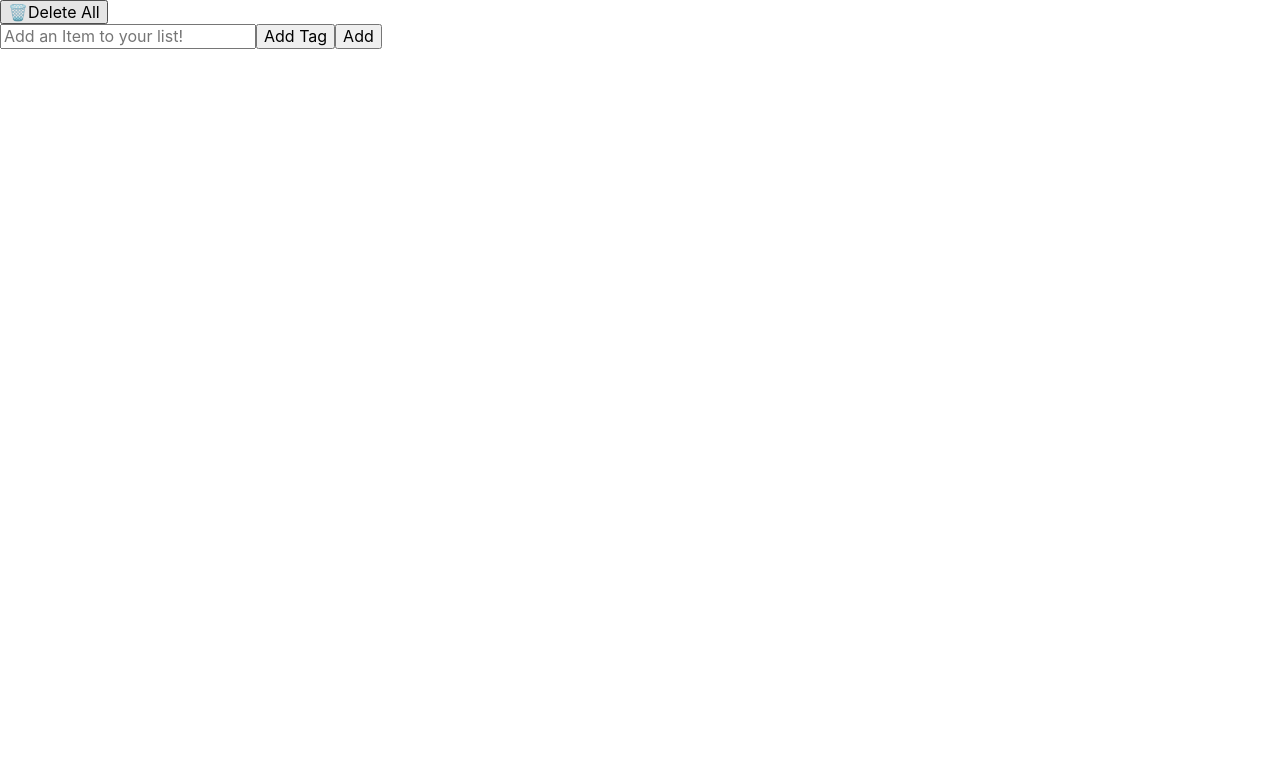
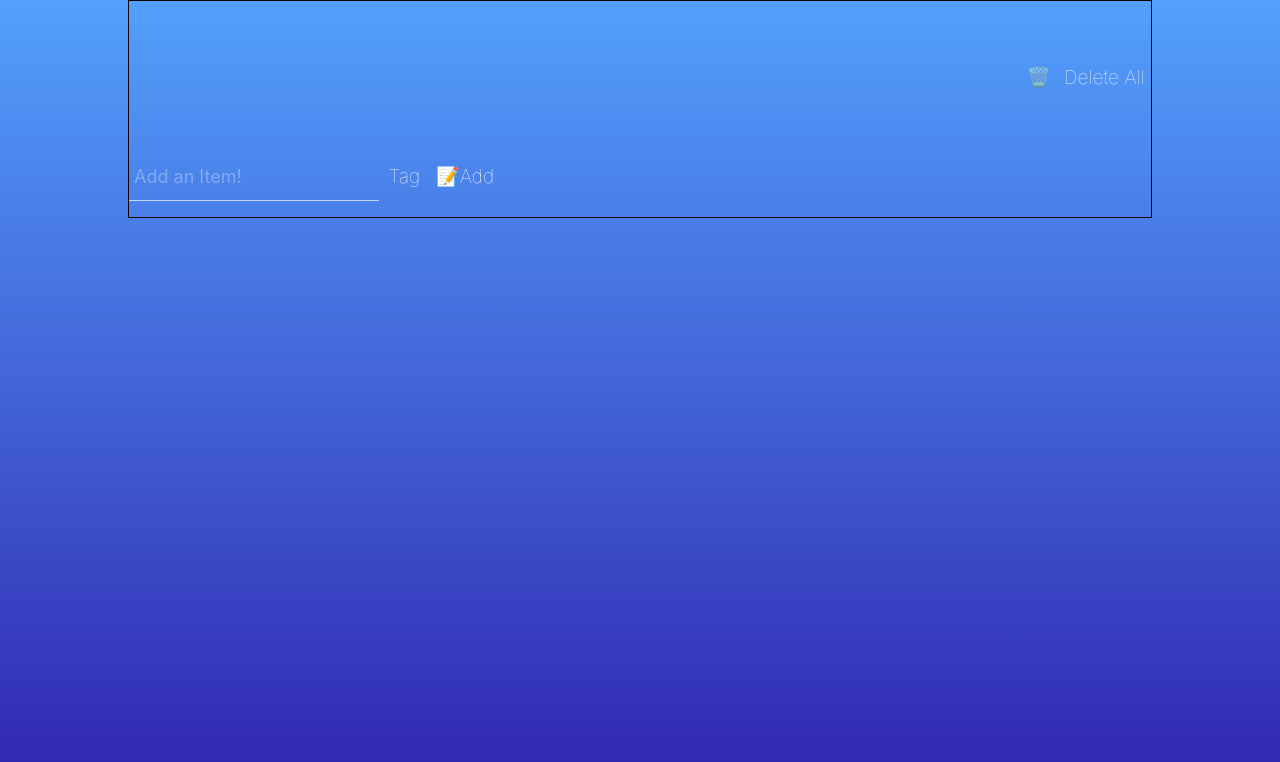
Before and after one commit to chibuzouguru/shopping-list, a React (Create React App) app: page / in a window 1280 px wide. Shown: the top 762 px of the page. Built offline with nearby package versions, Linux system fonts and the light colour scheme.

Commit message:
add toolip functionality for adding the tags

```diff
--- a/src/App.css
+++ b/src/App.css
@@ -1,3 +1,97 @@
 html {
   box-sizing: border-box;
 }
+
+*, *:before, *:after {
+  box-sizing: inherit;
+}
+
+body {
+  background: no-repeat linear-gradient(#53a0fd, #3023ae);
+  height: 100vh;
+  /* check if I can add avenir font here */
+}
+
+.App {
+  border: 1px solid black;
+  width: 100%;
+  margin: 0 auto;
+  max-width: 1200px; /* set the max-width for the page */
+}
+
+@media screen and (min-width: 800px) {
+  .App {
+    width: 80%;
+  }
+}
+
+/* styling for the top area and the delete button */
+nav {
+  /* border: 1px solid black; */
+  display: flex;
+  flex-direction: row;
+  justify-content: flex-end;
+  padding: 4rem 0;
+}
+
+button,
+#button--add-tag,
+#button--delete {
+  cursor: pointer;
+  background-color: transparent;
+  border: none;
+  color: #fff;
+  font-size: 1.2rem;
+  font-weight: lighter;
+}
+
+#button--delete span {
+  padding-right: 13px;
+}
+
+/* styling for the input area */
+#description {
+  border: none;
+  width: 250px;
+  background-color: transparent;
+  caret-color: #fff;
+  color: #fff;
+  border-bottom: 1px solid rgb(250, 250, 250, 0.7);
+  font-size: 18px;
+  font-weight: normal;
+  padding-left: 5px;
+  height: 3rem;
+}
+
+::placeholder {
+  color: #fff;
+  opacity: 0.3;
+}
+
+#button--add-tag {
+  padding: 0 0.5em;
+  position: relative;
+}
+
+#button--add-tag span {
+  margin-top: 20px;
+}
+
+/* Styling for the tag tool-tip */
+.dropdown--tags {
+  display: flex;
+  flex-direction: column;
+  position: absolute;
+  width: 100px;
+  /* justify-content: flex-start; */
+}
+
+.dropdown--tags input {
+  border: 1px solid black;
+
+}
+.tags {
+
+  justify-content: flex-start;
+  /* font-size: 30px; */
+}
--- a/src/Items.js
+++ b/src/Items.js
@@ -124,15 +124,15 @@ class Items extends React.Component {
                         <input
                             type="text"
                             value={this.state.item.description}
-                            placeholder="Add an Item to your list!"
+                            placeholder="Add an Item!"
                             name="description"
                             id="description"
                             onChange={this.handleChange}
                         />
                     </label>
-                    <button id="button--add-tag" onClick={this.toggleTagsSelect}>Add Tag</button>
-                    <button type="submit" id="button--add">Add</button>
-                    {isShowing ? <SelectTags item={this.state.item} tagUpdate={this.handleItemTagUpdate} /> : ''}
+                    <button type="button" id="button--add-tag" onClick={this.toggleTagsSelect}>Tag{isShowing ? <SelectTags item={this.state.item} tagUpdate={this.handleItemTagUpdate} /> : ''}</button>
+                    <button type="submit" id="button--add"><span role="img" aria-label="list-img">📝</span>Add</button>
+                    {/* {isShowing ? <SelectTags item={this.state.item} tagUpdate={this.handleItemTagUpdate} /> : ''} */}
                 </form>
                 <ul>
                     {items.map(item => (
--- a/src/allTags.js
+++ b/src/allTags.js
@@ -19,6 +19,7 @@ const SelectTags = (props) => (
                     value={tag.name}
                     id={tag.name}
                     onChange={props.tagUpdate}
+                    className="tags"
                 />
                 {tag.name}
             </label>
```
